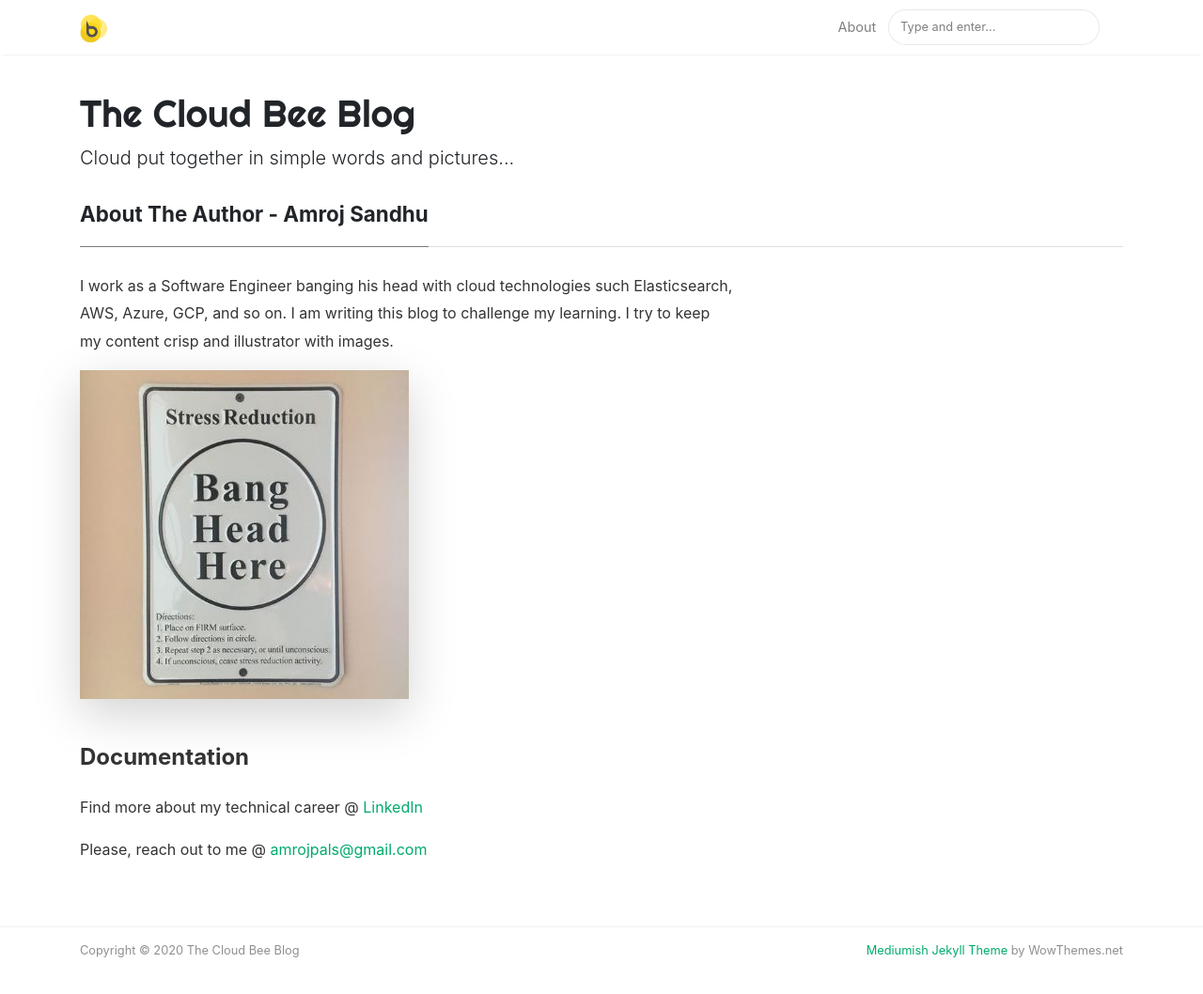
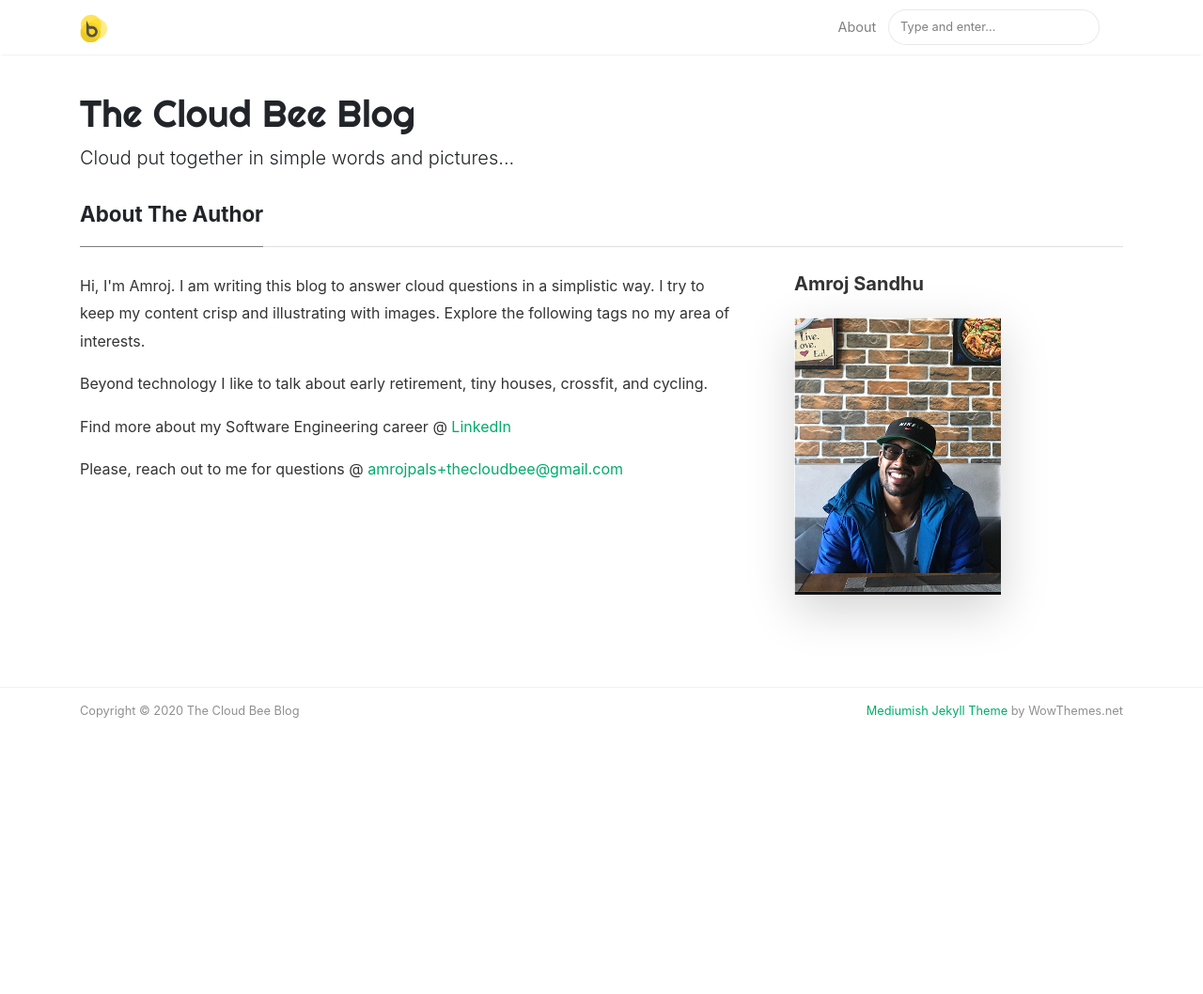
Before and after one commit to thecloudbee/thecloudbee.github.io, a Jekyll site: the page built from _pages/about.md, in a window 1280 px wide and 1095 px high. Shown: the top 1058 px of the window at 94% size. Built offline with Jekyll 4.4.1, drawn with Linux system fonts in a browser that asks for light colours; nearby versions of some CDN libraries.

Commit message:
#blog personalisation

```diff
--- a/_pages/about.md
+++ b/_pages/about.md
@@ -8,12 +8,21 @@ comments: false
 <div class="row justify-content-between">
 <div class="col-md-8 pr-5">
 
-<p>I work as a Software Engineer banging his head with cloud technologies such Elasticsearch, AWS, Azure, GCP, and so on. I am writing this blog to challenge my learning. I try to keep my content crisp and illustrator with images.</p>
+<p>Hi, I'm Amroj. I am writing this blog to answer cloud questions in a simplistic way. I try to keep my content crisp and illustrating with images. Explore the following tags no my area of interests.</p>
 
-<p class="mb-5"><img class="shadow-lg" src="{{site.baseurl}}/assets/images/head-bang.jpg" alt="head bang!" /></p>
-<h4>Documentation</h4>
+<p>Beyond technology I like to talk about early retirement, tiny houses, crossfit, and cycling.</p>
 
-<p>Find more about my technical career @ <a href="https://www.linkedin.com/in/amrojsandhu/">LinkedIn</a></p>
-<p>Please, reach out to me @ <a href="mailto:amrojpals@gmail.com">amrojpals@gmail.com</a></p>
+<p>Find more about my Software Engineering career @ <a href="https://www.linkedin.com/in/amrojsandhu/">LinkedIn</a></p>
+<p>Please, reach out to me for questions @ <a href="mailto:amrojpals+thecloudbee@gmail.com">amrojpals+thecloudbee@gmail.com</a></p>
 </div>
+
+<div class="col-md-4">
+
+<div class="sticky-top sticky-top-80">
+<h5>Amroj Sandhu</h5>
+
+<p class="mb-5"><img class="shadow-lg" src="{{site.baseurl}}/assets/images/amroj.png" alt="lost it!!" /></p>
+
 </div>
+
+</div>
--- a/assets/css/screen.css
+++ b/assets/css/screen.css
@@ -774,7 +774,7 @@ iframe {
         padding: 0;
         height: 350px;
         border-radius: 0;
-        background-image: url(../images/jumbotron.jpg);
+        background-image: url(../images/jumbotron.png);
         background-size: cover;
     }
 
@@ -792,7 +792,7 @@ iframe {
     margin-top: 3rem;
     padding: 0;
     border-radius: 0;
-    background-image: url(../images/jumbotron.jpg);
+    background-image: url(../images/jumbotron.png);
     background-size: cover;
 }
 
```
Also changed, not shown: other parts of _pages/about.md (+1 -1 lines), assets/images/amroj.png (added), assets/images/head-bang.jpg (deleted), assets/images/jumbotron.jpg (deleted), assets/images/jumbotron.png (added).
